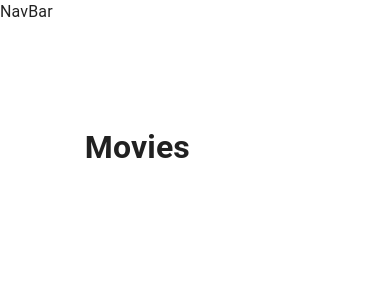
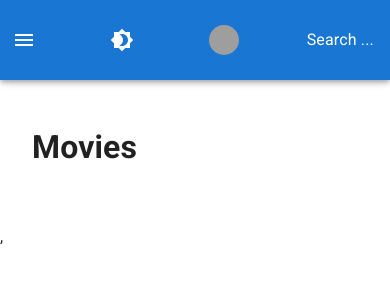
Before and after one commit to FRamadianto/FRMOVIE, a React (Vite) app: page / in a window 390 px wide. Shown: the top 300 px of the page. Built offline with nearby package versions, Linux system fonts and the light colour scheme; grey boxes are pictures that could not be loaded.

Commit message:
build a navbar component

```diff
--- a/index.html
+++ b/index.html
@@ -1,9 +1,13 @@
-<!doctype html>
+<!DOCTYPE html>
 <html lang="en">
   <head>
     <meta charset="UTF-8" />
     <link rel="icon" type="image/svg+xml" href="/vite.svg" />
     <meta name="viewport" content="width=device-width, initial-scale=1.0" />
+    <link
+      rel="stylesheet"
+      href="https://fonts.googleapis.com/css2?family=Roboto:wght@300;400;500;600;700&display=swap"
+    />
     <title>FRMOVIE</title>
   </head>
   <body>
--- a/src/components/NavBar/NavBar.jsx
+++ b/src/components/NavBar/NavBar.jsx
@@ -1,10 +1,65 @@
 import React from 'react';
+import {
+  AppBar,
+  IconButton,
+  Toolbar,
+  Drawer,
+  Button,
+  Avatar,
+  useMediaQuery,
+} from '@mui/material';
+import {
+  Menu,
+  AccountCircle,
+  Brightness4,
+  Brightness7,
+} from '@mui/icons-material';
+import { Link } from 'react-router-dom';
+import { useTheme } from '@mui/material/styles';
+
+import useStyles from './styles';
 
 const NavBar = () => {
-  console.log('Movie Information');
-
+  const classes = useStyles();
+  const isMobile = useMediaQuery('(max-width:600px)');
+  const theme = useTheme();
+  const isAuthenticated = true;
   return (
-    <div>NavBar</div>
+    <AppBar position="fixed">
+      <Toolbar className={classes.toolbar}>
+        {isMobile && (
+          <IconButton
+            color="inherit"
+            edge="start"
+            style={{ outline: 'none' }}
+            onClick={() => {}}
+            className={classes.menuButton}
+          >
+            <Menu />
+          </IconButton>
+        )}
+        <IconButton color="inherit" sx={{ ml: 1 }} onClick={() => {}}>
+          {theme.palette.mode === 'dark' ? <Brightness7 /> : <Brightness4 />}
+        </IconButton>
+        {!isMobile && 'Search ...'}
+        <div>
+          {!isAuthenticated ? (
+            <Button color="inherit" onClick={() => {}}>Login &nbsp; <AccountCircle />
+            </Button>
+          ) : (
+            <Button color="inherit" onClick={() => {}} component={Link} to="/profile/:id" className={classes.linkButton}>
+              {!isMobile && <>My Movies &nbsp;</>}
+              <Avatar
+                style={{ width: 30, height: 30 }}
+                alt="Profile"
+                src="https://imgv3.fotor.com/images/gallery/watercolor-female-avatar.jpg"
+              />
+            </Button>
+          )}
+        </div>
+        {isMobile && 'Search ...'}
+      </Toolbar>
+    </AppBar>
   );
 };
 
--- /dev/null
+++ b/src/components/NavBar/styles.js
@@ -0,0 +1,21 @@
+import { makeStyles } from '@mui/styles';
+
+export default makeStyles((theme) => ({
+  toolbar: {
+    height: '80px',
+    display: 'flex',
+    justifyContent: 'space-between',
+    marginLeft: '240px',
+    [theme.breakpoints.down('sm')]: {
+      marginLeft: 0,
+      flexWrap: 'wrap',
+    },
+
+  },
+  menuButton: {
+    marginRight: theme.spacing(2),
+    [theme.breakpoints.up('sm')]: {
+      display: 'none',
+    },
+  },
+}));
--- a/src/main.jsx
+++ b/src/main.jsx
@@ -1,12 +1,19 @@
 import React from 'react';
 import ReactDOM from 'react-dom/client';
 import { BrowserRouter } from 'react-router-dom';
+import { createTheme, ThemeProvider } from '@mui/material/styles';
+
 import App from './App';
 
+const theme = createTheme({
+
+});
 const root = ReactDOM.createRoot(document.getElementById('root'));
 root.render(
 
-  <BrowserRouter>
-    <App />
-  </BrowserRouter>,
+  <ThemeProvider theme={theme}>
+    <BrowserRouter>
+      <App />
+    </BrowserRouter>,
+  </ThemeProvider>,
 );
```
